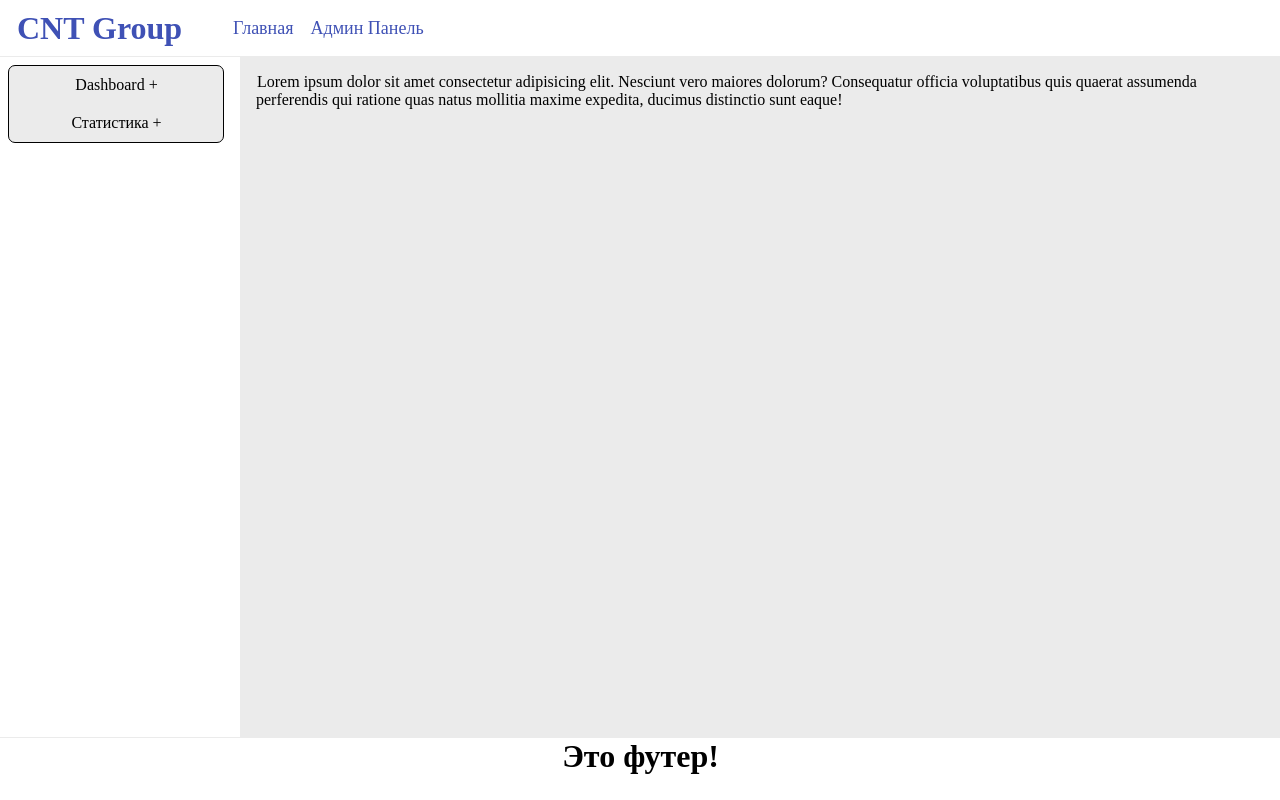
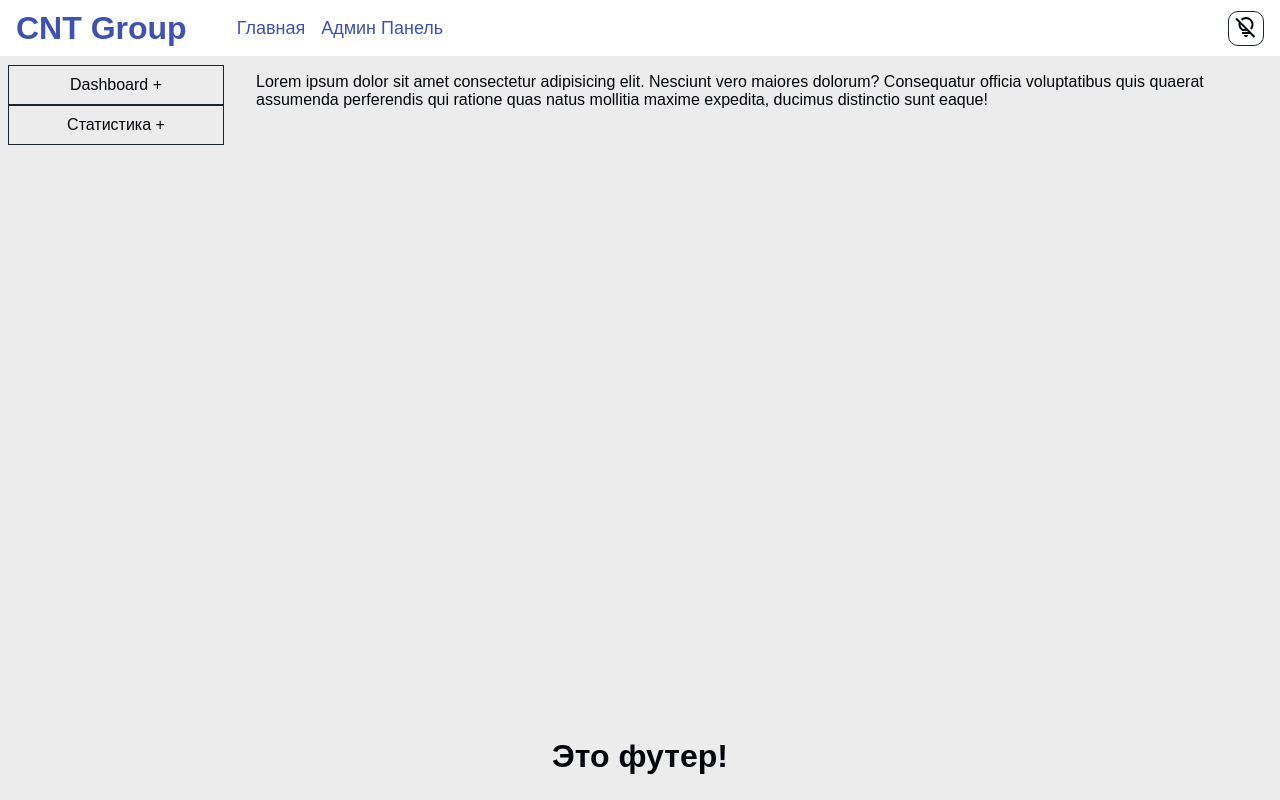
Before and after one commit to Azazlov/AngularPractic, an Angular app in the folder cnt-practic/: page / in a window 1280 px wide. Built offline with nearby package versions, Linux system fonts and the light colour scheme.

Commit message:
сделал 6 урок

```diff
--- a/cnt-practic/angular.json
+++ b/cnt-practic/angular.json
@@ -25,7 +25,8 @@
               "src/assets"
             ],
             "styles": [
-              "src/styles.css"
+              "src/styles.css",
+              "src/app/@theme/styles/theme-variables.css"
             ],
             "scripts": []
           },
--- a/cnt-practic/src/app/@theme/components/header/header.component.html
+++ b/cnt-practic/src/app/@theme/components/header/header.component.html
@@ -1,7 +1,7 @@
-
 <header class="main-header">
   <h1>{{ title }}</h1>
   <nav class="nav">
-    <app-menu-parents/>
+    <app-menu-parents />
   </nav>
+  <app-theme-switcher />
 </header>
--- /dev/null
+++ b/cnt-practic/src/app/@theme/components/header/theme-switcher/services/theme-switcher.service.ts
@@ -0,0 +1,15 @@
+import { Injectable } from '@angular/core';
+
+@Injectable({
+  providedIn: 'root'
+})
+export class ThemeSwitcherService {
+  currentTheme = 'light-theme';
+
+  constructor() { }
+
+  setTheme(theme: string) {
+    this.currentTheme = theme;
+    document.body.className = theme;
+  }
+}
--- /dev/null
+++ b/cnt-practic/src/app/@theme/components/header/theme-switcher/theme-switcher.component.css
@@ -0,0 +1,37 @@
+.theme-switcher__button:focus-visible {
+    outline: none;
+    border: 1px solid var(--focus-color);
+  }
+
+  .theme-switcher__button {
+    padding: 3px 5px;
+    border-radius: 10px;
+    background: none;
+    cursor: pointer;
+    color: var(--text-color);
+    animation: shadow-scale 3s infinite;
+    outline: none;
+    border: 1px solid var(--block-child-border-color);
+    background-color: var(--block-child-background);
+    background: none;
+  }
+  .theme-switcher__button>svg {
+    transition: .3s;
+  }
+  .theme-switcher__button:hover svg {
+    transform: scale(1.1);
+  }
+
+  @keyframes shadow-scale {
+    0% {
+      box-shadow: 0 0 10px rgba(255, 255, 255, 0.20);
+    }
+
+    50% {
+      box-shadow: 0 0 15px rgba(247, 244, 214, 0.30);
+    }
+
+    100% {
+      box-shadow: 0 0 10px rgba(255, 255, 255, 0.20);
+    }
+  }
--- /dev/null
+++ b/cnt-practic/src/app/@theme/components/header/theme-switcher/theme-switcher.component.html
@@ -0,0 +1,29 @@
+<div class="theme-switcher">
+    <button class="theme-switcher__button" (click)="toggleTheme()">
+      <svg
+        xmlns="http://www.w3.org/2000/svg"
+        height="24px"
+        viewBox="0 -960 960 960"
+        width="24px"
+        fill="currentColor"
+      >
+        <path
+          d="M480-80q-33 0-56.5-23.5T400-160h160q0 33-23.5 56.5T480-80Zm0-720q-44 0-81.5 15.5T332-742l-58-56q41-38 93.5-60T480-880q125 0 212.5 87.5T780-580q0 71-25 121.5T698-376l-56-56q21-23 39.5-59t18.5-89q0-92-64-156t-156-64Zm368 688-57 57-265-265H330q-69-41-109.5-110T180-580q0-20 2.5-39t7.5-37L56-792l56-56 736 736ZM354-400h92L260-586v6q0 54 24.5 101t69.5 79Zm-6-98Zm134-94Zm164 312v80H320v-80h326Z"
+        />
+      </svg>
+
+      <ng-template #darkTheme>
+        <svg
+          xmlns="http://www.w3.org/2000/svg"
+          height="24px"
+          viewBox="0 -960 960 960"
+          width="24px"
+          fill="currentColor"
+        >
+          <path
+            d="M480-80q-33 0-56.5-23.5T400-160h160q0 33-23.5 56.5T480-80ZM320-200v-80h320v80H320Zm10-120q-69-41-109.5-110T180-580q0-125 87.5-212.5T480-880q125 0 212.5 87.5T780-580q0 81-40.5 150T630-320H330Zm24-80h252q45-32 69.5-79T700-580q0-92-64-156t-156-64q-92 0-156 64t-64 156q0 54 24.5 101t69.5 79Zm126 0Z"
+          />
+        </svg>
+      </ng-template>
+    </button>
+  </div>
--- /dev/null
+++ b/cnt-practic/src/app/@theme/components/header/theme-switcher/theme-switcher.component.ts
@@ -0,0 +1,54 @@
+import { Component, OnInit } from '@angular/core';
+import { ThemeSwitcherService } from './services/theme-switcher.service';
+
+@Component({
+  selector: 'app-theme-switcher',
+  templateUrl: './theme-switcher.component.html',
+  styleUrls: ['./theme-switcher.component.css']
+})
+export class ThemeSwitcherComponent implements OnInit {
+  currentTheme: string = this.themeService.currentTheme || 'light-theme';
+
+  constructor(private themeService: ThemeSwitcherService) {}
+
+  ngOnInit() {
+    this.themeService.setTheme(this.currentTheme);
+  }
+
+  toggleTheme() {
+    this.currentTheme = this.currentTheme === 'light-theme' ? 'dark-theme' : 'light-theme';
+    this.themeService.setTheme(this.currentTheme);
+
+    if (this.currentTheme === 'dark-theme'){
+      document.querySelector('.theme-switcher__button')!.innerHTML = `
+      <ng-template #darkTheme>
+        <svg
+          xmlns="http://www.w3.org/2000/svg"
+          height="24px"
+          viewBox="0 -960 960 960"
+          width="24px"
+          fill="currentColor"
+        >
+          <path
+            d="M480-80q-33 0-56.5-23.5T400-160h160q0 33-23.5 56.5T480-80ZM320-200v-80h320v80H320Zm10-120q-69-41-109.5-110T180-580q0-125 87.5-212.5T480-880q125 0 212.5 87.5T780-580q0 81-40.5 150T630-320H330Zm24-80h252q45-32 69.5-79T700-580q0-92-64-156t-156-64q-92 0-156 64t-64 156q0 54 24.5 101t69.5 79Zm126 0Z"
+          />
+        </svg>
+      </ng-template>`
+    }
+    else{
+      document.querySelector('.theme-switcher__button')!.innerHTML =
+      `      <svg
+        xmlns="http://www.w3.org/2000/svg"
+        height="24px"
+        viewBox="0 -960 960 960"
+        width="24px"
+        fill="currentColor"
+      >
+        <path
+          d="M480-80q-33 0-56.5-23.5T400-160h160q0 33-23.5 56.5T480-80Zm0-720q-44 0-81.5 15.5T332-742l-58-56q41-38 93.5-60T480-880q125 0 212.5 87.5T780-580q0 71-25 121.5T698-376l-56-56q21-23 39.5-59t18.5-89q0-92-64-156t-156-64Zm368 688-57 57-265-265H330q-69-41-109.5-110T180-580q0-20 2.5-39t7.5-37L56-792l56-56 736 736ZM354-400h92L260-586v6q0 54 24.5 101t69.5 79Zm-6-98Zm134-94Zm164 312v80H320v-80h326Z"
+        />
+      </svg>
+      `
+    }
+  }
+}
--- a/cnt-practic/src/app/@theme/components/menu/components/menu-childrens/menu-childrens.component.css
+++ b/cnt-practic/src/app/@theme/components/menu/components/menu-childrens/menu-childrens.component.css
@@ -7,9 +7,9 @@
     width: 100%;
     padding: 0;
     margin: 0;
-    border: .1rem solid black;
-    border-radius: 7px;
-    background-color: #EBEBEB;
+    /* border: .1rem solid black; */
+    /* border-radius: 7px; */
+    /* background-color: #EBEBEB; */
   }
 
   .submenu__item {
@@ -20,7 +20,7 @@
     align-items: center;
     justify-content: flex-start;
     flex-direction: column;
-    transition: .3s;
+    /* transition: .3s; */
     cursor: pointer;
     border: 1px solid var(--block-child-border-color);
     background-color: var(--block-child-background);
@@ -62,7 +62,7 @@
 
 
 
-  /* открытие */
+
   @keyframes slideDown {
     0% {
       opacity: 0;
--- /dev/null
+++ b/cnt-practic/src/app/@theme/styles/theme-variables.css
@@ -0,0 +1,37 @@
+.light-theme {
+  --background-color: rgb(236, 236, 236);
+  --block-background: white;
+  --block-border-color: rgb(235, 235, 235);
+
+  --block-text: #d8dde2;
+  --text-color: #010409;
+
+  --block-child-background: rgb(236, 236, 236);
+  --block-child-background-hover: rgb(221, 221, 221);
+  --block-child-border-color: #1c2430;
+
+
+  --scrollbar-track: #f0f0f0;
+  --scrollbar-thumb: #c0c0c0;
+  --scrollbar-thumb-border: #f0f0f0;
+  --scrollbar-thumb-hover: #a0a0a0;
+}
+
+.dark-theme {
+  --background-color: #0d1117;
+  --block-background: #010409;
+  --block-border-color: rgb(5, 10, 17);
+
+  --block-text: #0d1117;
+  --text-color: #dae0e6cb;
+
+  /* --block-child-background: #21262d; */
+  --block-child-background-hover: #1e2229;
+  /* --block-child-border-color: #30363d; */
+
+
+  --scrollbar-track: #080a0f;
+  --scrollbar-thumb: #555;
+  --scrollbar-thumb-border: #121518;
+  --scrollbar-thumb-hover: #777;
+}
--- a/cnt-practic/src/app/app.module.ts
+++ b/cnt-practic/src/app/app.module.ts
@@ -9,6 +9,7 @@ import { SidebarComponent } from './@theme/components/sidebar/sidebar.component'
 import { FooterComponent } from './@theme/components/footer/footer.component';
 import { MenuParentsComponent } from './@theme/components/menu/components/menu-parents/menu-parents.component';
 import { MenuChildrensComponent } from './@theme/components/menu/components/menu-childrens/menu-childrens.component';
+import { ThemeSwitcherComponent } from './@theme/components/header/theme-switcher/theme-switcher.component';
 
 @NgModule({
   declarations: [
@@ -18,7 +19,8 @@ import { MenuChildrensComponent } from './@theme/components/menu/components/menu
     SidebarComponent,
     FooterComponent,
     MenuParentsComponent,
-    MenuChildrensComponent
+    MenuChildrensComponent,
+    ThemeSwitcherComponent
   ],
   imports: [
     BrowserModule,
--- a/cnt-practic/src/app/pages/pages.component.css
+++ b/cnt-practic/src/app/pages/pages.component.css
@@ -14,7 +14,7 @@
     position: relative;
     flex-grow: 1;
     padding: 1rem;
-    background-color: #EBEBEB;
+    /* background-color: #EBEBEB; */
   }
 
   .main-sidebar{
--- a/cnt-practic/src/styles.css
+++ b/cnt-practic/src/styles.css
@@ -1,30 +1,8 @@
-/* You can add global styles to this file, and also import other style files */
-
-*{
-    margin: 0;
-    padding: 0;
-    color: inherit;
-    border: none;
-    text-indent: 1px;
-    box-sizing: border-box;
-}
-
-a{
-    text-decoration: none;
-}
-
-ul{
-    list-style-type:none;
-}
-
-ol{
-    list-style-type: none;
-}
-
 * {
     margin: 0;
     padding: 0;
     box-sizing: border-box;
+    transition: .3s;
   }
 
   :root {
@@ -36,11 +14,27 @@ ol{
     --block-child-border-color: #1c2430;
   }
 
-  :root {
-    --color-indigo-500: rgb(63, 81, 181);
-    --block-background: white;
-    --block-border-color: rgb(235, 235, 235);
-    --focus-color: rgb(63,81,181);
-    --block-child-background: 3gb(236,236,236)
-    --block-child-border-color: #1c2430;
+ body {
+    background-color: var(--background-color);
+    color: var(--text-color);
+    font-family: 'Open Sans 700', sans-serif;
   }
+
+  ::-webkit-scrollbar {
+    width: 12px;
+    height: 12px;
+  }
+
+  ::-webkit-scrollbar-track {
+    background: var(--scrollbar-track);
+  }
+
+  ::-webkit-scrollbar-thumb {
+    background-color: var(--scrollbar-thumb);
+    border-radius: 10px;
+    border: 3px solid var(--scrollbar-thumb-border);
+  }
+
+  ::-webkit-scrollbar-thumb:hover {
+    background-color: var(--scrollbar-thumb-hover);
+  }
```
Also changed, not shown: cnt-practic/src/app/@theme/components/header/header.component.css (line endings or trailing spaces), 2 other files (tests, documents, lock files or other folders).
